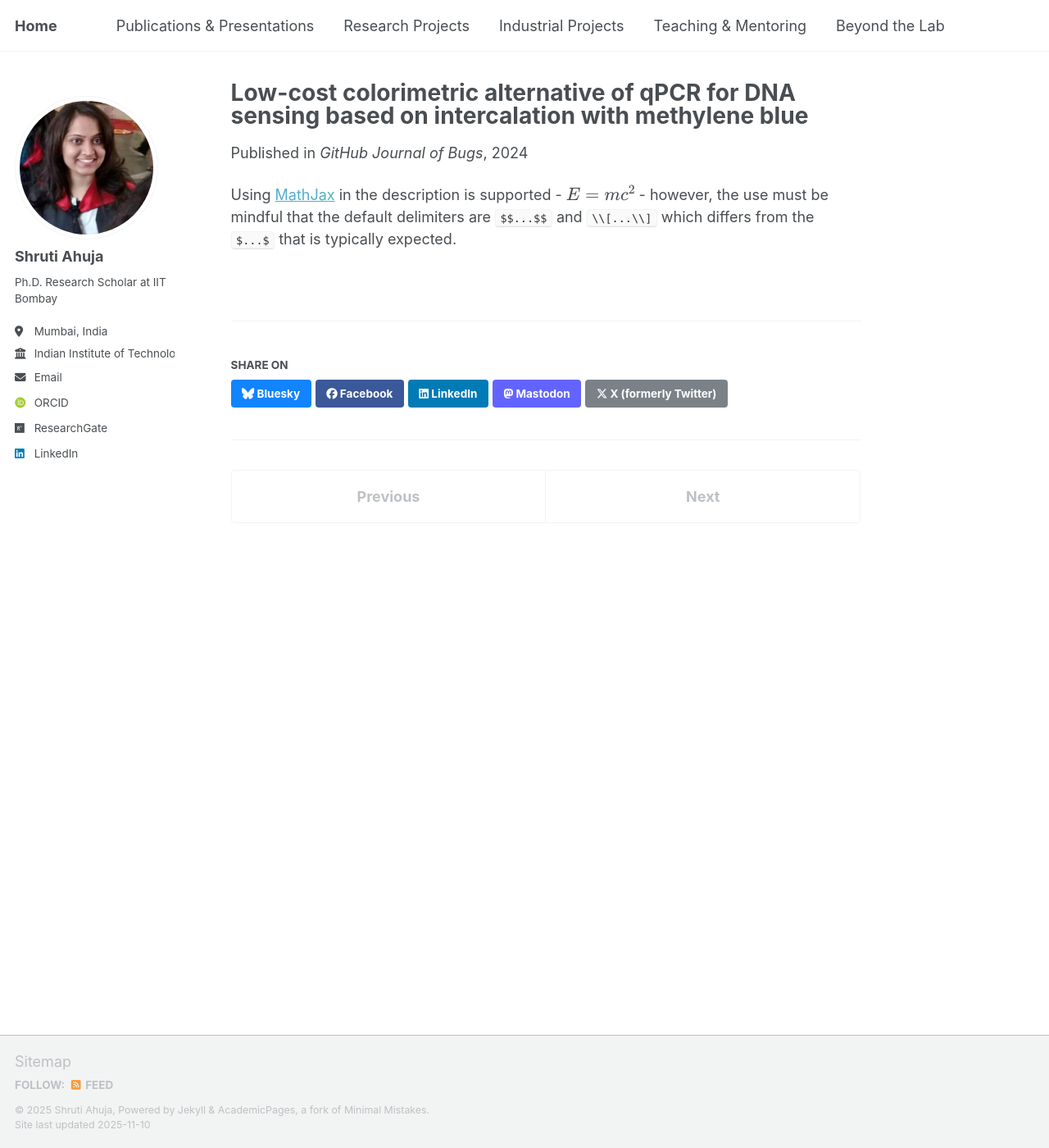
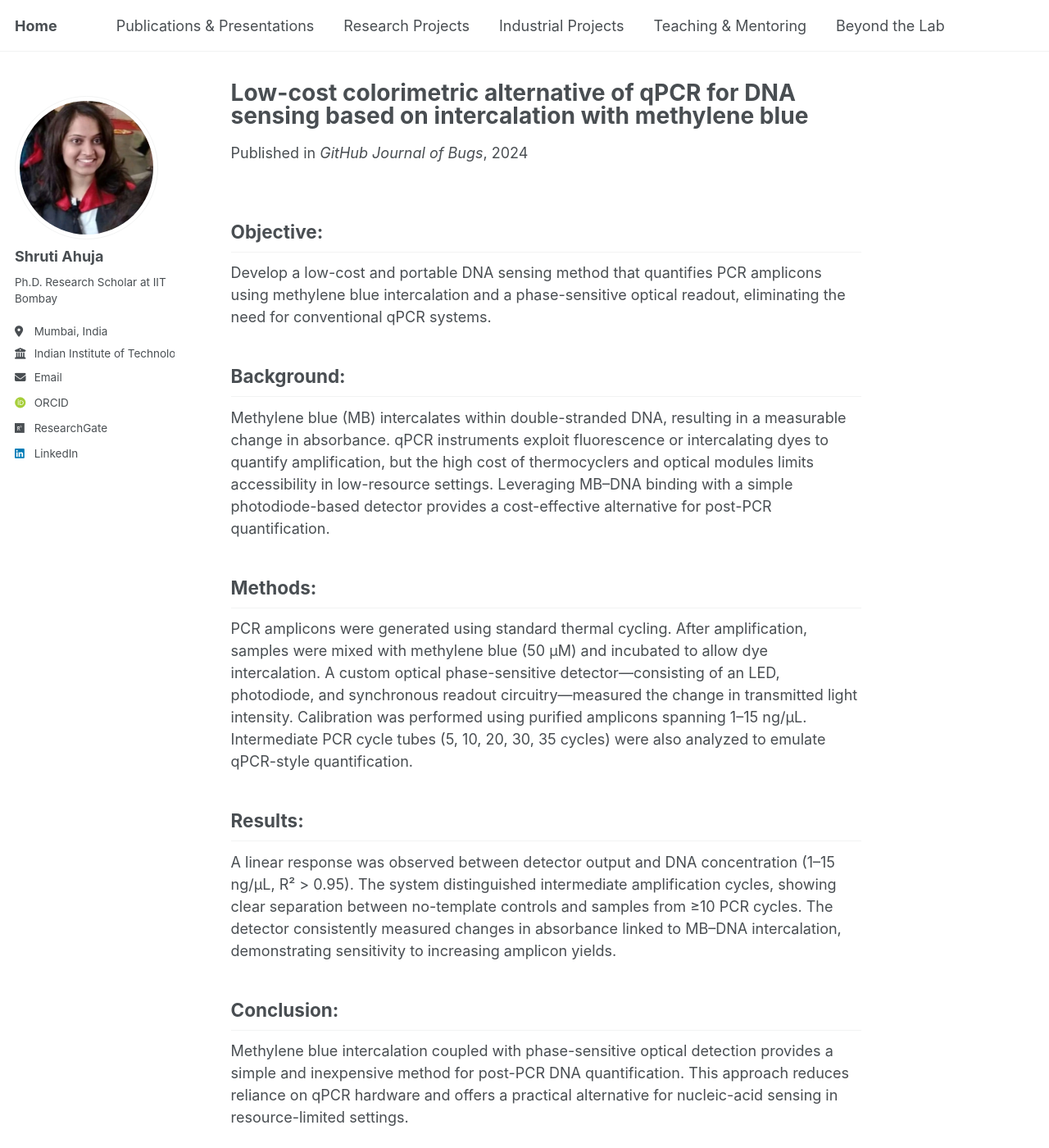
Before and after one commit to shrutiahuja/shrutiahuja.github.io, a Jekyll site: the page built from _publications/2022-10-30-psd.md, in a window 1280 px wide and 1400 px high. Shown: the whole window at 82% size. Built offline with Jekyll 4.4.1, drawn with Linux system fonts in a browser that asks for light colours; some web fonts are replaced; a script that is not in the unit is left out; some of the changed text lies outside the part shown.

Commit message:
Update 2022-10-30-psd.md

```diff
--- a/_publications/2022-10-30-psd.md
+++ b/_publications/2022-10-30-psd.md
@@ -8,6 +8,23 @@ date: 2024-02-17
 venue: 'GitHub Journal of Bugs'
 paperurl: 'https://academicpages.github.io/files/paper3.pdf'
 Recommended citation: 'Nandeshwar, R.,  Kulkarni, A., Ahuja, S. et.al. "Low-cost colorimetric alternative of qPCR for DNA sensing based on intercalation with methylene blue," 2022 IEEE Sensors, Dallas, TX, USA, (2022).'
+
 ---
+## Objective:
+Develop a low-cost and portable DNA sensing method that quantifies PCR amplicons using methylene blue intercalation and a phase-sensitive optical readout, eliminating the need for conventional qPCR systems.
 
-Using [MathJax](https://www.mathjax.org/) in the description is supported - $$E=mc^2$$ - however, the use must be mindful that the default delimiters are `$$...$$` and `\\[...\\]` which differs from the `$...$` that is typically expected.
+## Background:
+Methylene blue (MB) intercalates within double-stranded DNA, resulting in a measurable change in absorbance. qPCR instruments exploit fluorescence or intercalating dyes to quantify amplification, but the high cost of thermocyclers and optical modules limits accessibility in low-resource settings. Leveraging MB–DNA binding with a simple photodiode-based detector provides a cost-effective alternative for post-PCR quantification.
+
+## Methods:
+PCR amplicons were generated using standard thermal cycling. After amplification, samples were mixed with methylene blue (50 µM) and incubated to allow dye intercalation. A custom optical phase-sensitive detector—consisting of an LED, photodiode, and synchronous readout circuitry—measured the change in transmitted light intensity. Calibration was performed using purified amplicons spanning 1–15 ng/µL. Intermediate PCR cycle tubes (5, 10, 20, 30, 35 cycles) were also analyzed to emulate qPCR-style quantification.
+
+## Results:
+A linear response was observed between detector output and DNA concentration (1–15 ng/µL, R² > 0.95). The system distinguished intermediate amplification cycles, showing clear separation between no-template controls and samples from ≥10 PCR cycles. The detector consistently measured changes in absorbance linked to MB–DNA intercalation, demonstrating sensitivity to increasing amplicon yields.
+
+## Conclusion:
+Methylene blue intercalation coupled with phase-sensitive optical detection provides a simple and inexpensive method for post-PCR DNA quantification. This approach reduces reliance on qPCR hardware and offers a practical alternative for nucleic-acid sensing in resource-limited settings.
+
+**Recommended citation:** 'Nandeshwar, R.,  Kulkarni, A., Ahuja, S. et.al. "Low-cost colorimetric alternative of qPCR for DNA sensing based on intercalation with methylene blue," 2022 IEEE Sensors, Dallas, TX, USA, (2022).'
+
+👉 [View Paper]({{ page.paperurl }})
```
